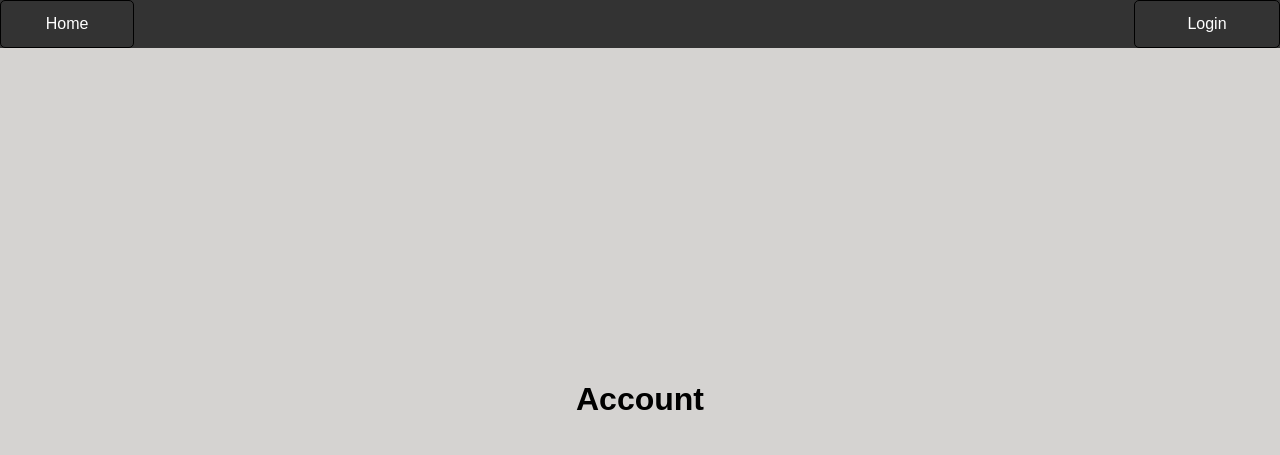
After one commit to tomday8/WhistlejacketFinal, a Flask app: page /account in a window 1280 px wide. The commit adds this page. Shown: the top 455 px of the page. Run offline with Flask 2, Linux system fonts and the light colour scheme.

Commit message:
right hand nav bar changes

```diff
--- a/app.py
+++ b/app.py
@@ -72,6 +72,9 @@ def logout():
 def home():
     return render_template('index.html')
 
+@app.route("/account")
+def my_account():
+    return render_template('account.html')
 
 @app.route("/movies")
 def movie_recommendation():
--- a/static/css/styles.css
+++ b/static/css/styles.css
@@ -48,6 +48,7 @@ input {
 }
 
 ul {
+
     position: fixed;
     top: 0;
     left: 0;
@@ -61,10 +62,18 @@ ul {
 
 }
 
+li {
+    display:flex;
+    flex-direction: row;
+}
 
-  li {
-    float: left;
-  }
+#right-nav {
+    width: 100%;
+}
+
+#rightBtn {
+    float: right;
+}
 
   li a {
     display: block;
--- /dev/null
+++ b/templates/account.html
@@ -0,0 +1,19 @@
+<!DOCTYPE html>
+<html lang="en">
+<head>
+    <meta charset="UTF-8">
+    <meta http-equiv="X-UA-Compatible" content="IE=edge">
+    <meta name="viewport" content="width=device-width, initial-scale=1.0">
+    <link rel="stylesheet" href="static/css/styles.css">
+    {% extends 'base.html' %}
+    <title>Account</title>
+</head>
+{% block main %}
+
+<body>
+<main>
+    <h1>Account</h1>
+</main>
+</body>
+{% endblock %}
+</html>
--- a/templates/base.html
+++ b/templates/base.html
@@ -7,13 +7,19 @@
     <link rel="stylesheet" href="static/css/styles.css">
 </head>
 <ul>
-    <li><a href="/">Home</a></li>
-    <li style="float:right">
-      {% if current_user.is_anonymous %}
-        <a href="{{ url_for('login') }}">Login</a>
+    <li>
+        <a href="/">Home</a>
+         {% if current_user.is_anonymous %}
+         <div id="right-nav">
+            <a id="rightBtn" href="{{ url_for('login') }}">Login</a>
+        </div>
         {% else %}
-        <a href="{{ url_for('logout') }}">Logout</a>
+        <div id="right-nav">
+            <a id="rightBtn" href="{{ url_for('logout') }}">Logout</a>
+            <a id="rightBtn" href="{{ url_for('my_account') }}">My account</a>
+        </div>
         {% endif %}
+
     </li>
 </ul>
 
```
